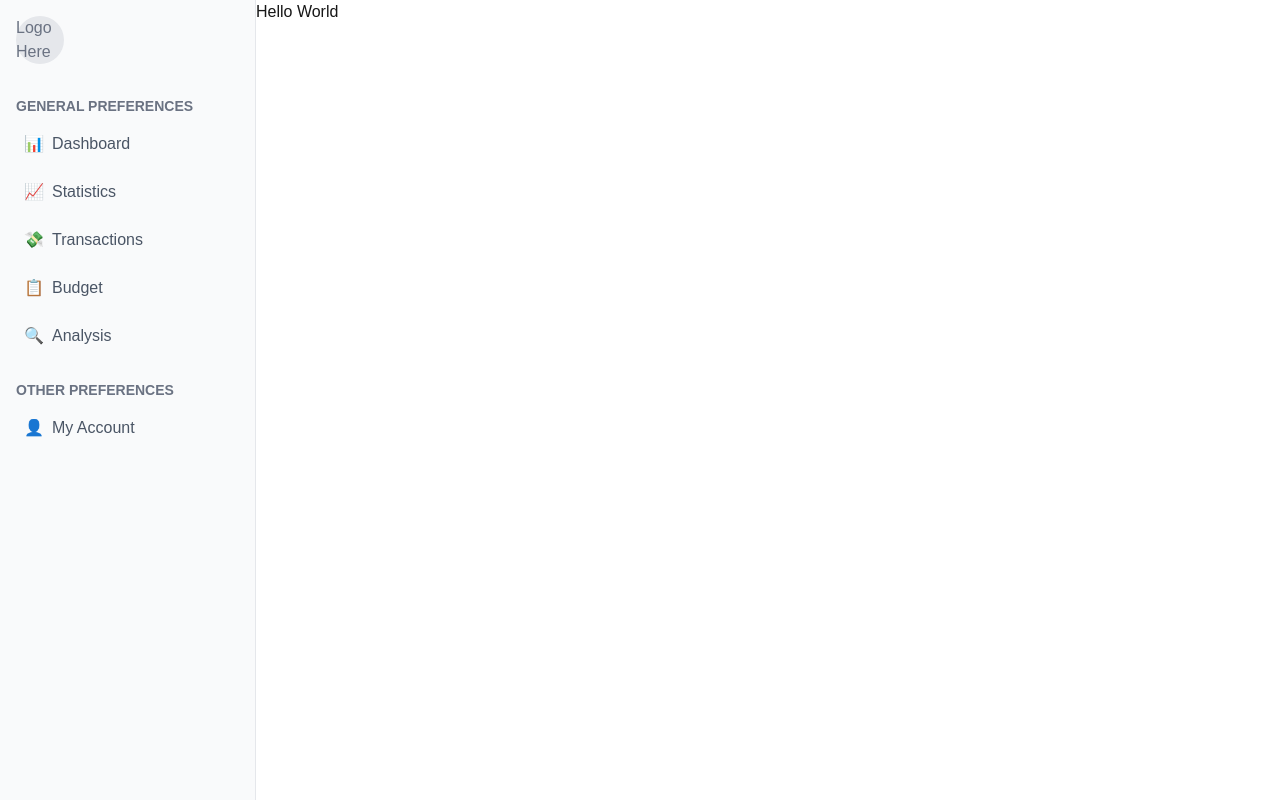
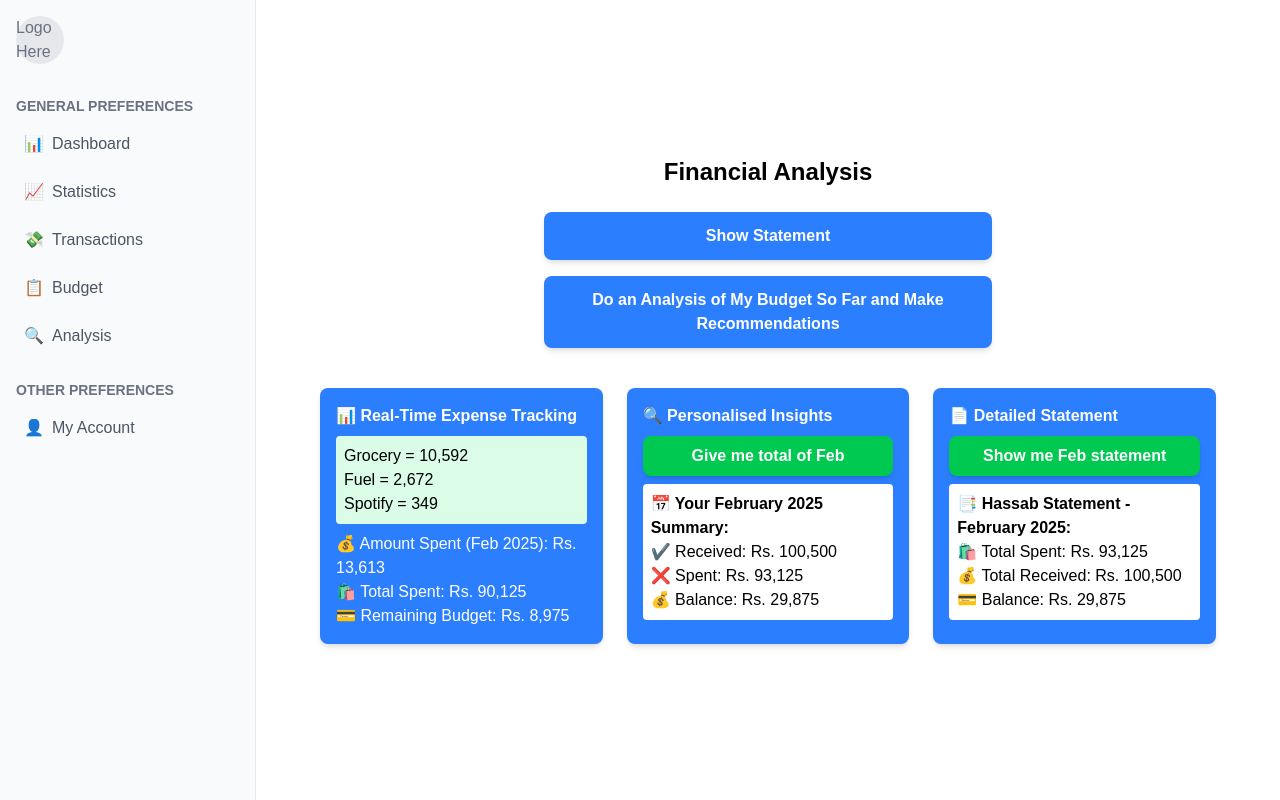
Before and after one commit to AlphaAnas/AI-Finance-Tracker-Web-App, a Next.js app: page /moaz in a window 1280 px wide. Built offline with nearby package versions, Linux system fonts and the light colour scheme.

Commit message:
Update page.tsx

```diff
--- a/src/app/moaz/page.tsx
+++ b/src/app/moaz/page.tsx
@@ -1,11 +1,64 @@
-import React from 'react'
+"use client";
 
-const page = () => {
+import React from "react";
+
+const TransactionAnalysis = () => {
   return (
-    <div>
-      <span>Hello World</span>
+    <div className="p-6 bg-white min-h-screen flex flex-col items-center justify-center">
+      <h1 className="text-2xl font-bold mb-6 text-black">Financial Analysis</h1>
+      <div className="space-y-4 w-full max-w-md">
+        <button className="w-full bg-blue-500 text-white font-semibold py-3 rounded-lg shadow-md hover:bg-blue-600 transition">
+          Show Statement
+        </button>
+        <button className="w-full bg-blue-500 text-white font-semibold py-3 rounded-lg shadow-md hover:bg-blue-600 transition">
+          Do an Analysis of My Budget So Far and Make Recommendations
+        </button>
+      </div>
+
+      <div className="grid grid-cols-3 gap-6 w-full max-w-4xl mt-10">
+        {/* Real-Time Expense Tracking */}
+        <div className="bg-blue-500 text-white p-4 rounded-lg shadow-md">
+          <h2 className="font-bold">📊 Real-Time Expense Tracking</h2>
+          <div className="bg-green-100 text-black p-2 rounded mt-2">
+            <p>Grocery = 10,592</p>
+            <p>Fuel = 2,672</p>
+            <p>Spotify = 349</p>
+          </div>
+          <p className="mt-2">💰 Amount Spent (Feb 2025): Rs. 13,613</p>
+          <p>🛍️ Total Spent: Rs. 90,125</p>
+          <p>💳 Remaining Budget: Rs. 8,975</p>
+        </div>
+
+        {/* Personalized Insights */}
+        <div className="bg-blue-500 text-white p-4 rounded-lg shadow-md">
+          <h2 className="font-bold">🔍 Personalised Insights</h2>
+          <button className="w-full bg-green-500 text-white font-semibold py-2 rounded-lg shadow-md hover:bg-green-600 transition mt-2">
+            Give me total of Feb
+          </button>
+          <div className="bg-white text-black p-2 rounded mt-2">
+            <h3 className="font-bold">📅 Your February 2025 Summary:</h3>
+            <p>✔️ Received: Rs. 100,500</p>
+            <p>❌ Spent: Rs. 93,125</p>
+            <p>💰 Balance: Rs. 29,875</p>
+          </div>
+        </div>
+
+        {/* Detailed Statement */}
+        <div className="bg-blue-500 text-white p-4 rounded-lg shadow-md">
+          <h2 className="font-bold">📄 Detailed Statement</h2>
+          <button className="w-full bg-green-500 text-white font-semibold py-2 rounded-lg shadow-md hover:bg-green-600 transition mt-2">
+            Show me Feb statement
+          </button>
+          <div className="bg-white text-black p-2 rounded mt-2">
+            <h3 className="font-bold">📑 Hassab Statement - February 2025:</h3>
+            <p>🛍️ Total Spent: Rs. 93,125</p>
+            <p>💰 Total Received: Rs. 100,500</p>
+            <p>💳 Balance: Rs. 29,875</p>
+          </div>
+        </div>
+      </div>
     </div>
-  )
-}
+  );
+};
 
-export default page
+export default TransactionAnalysis;
```
